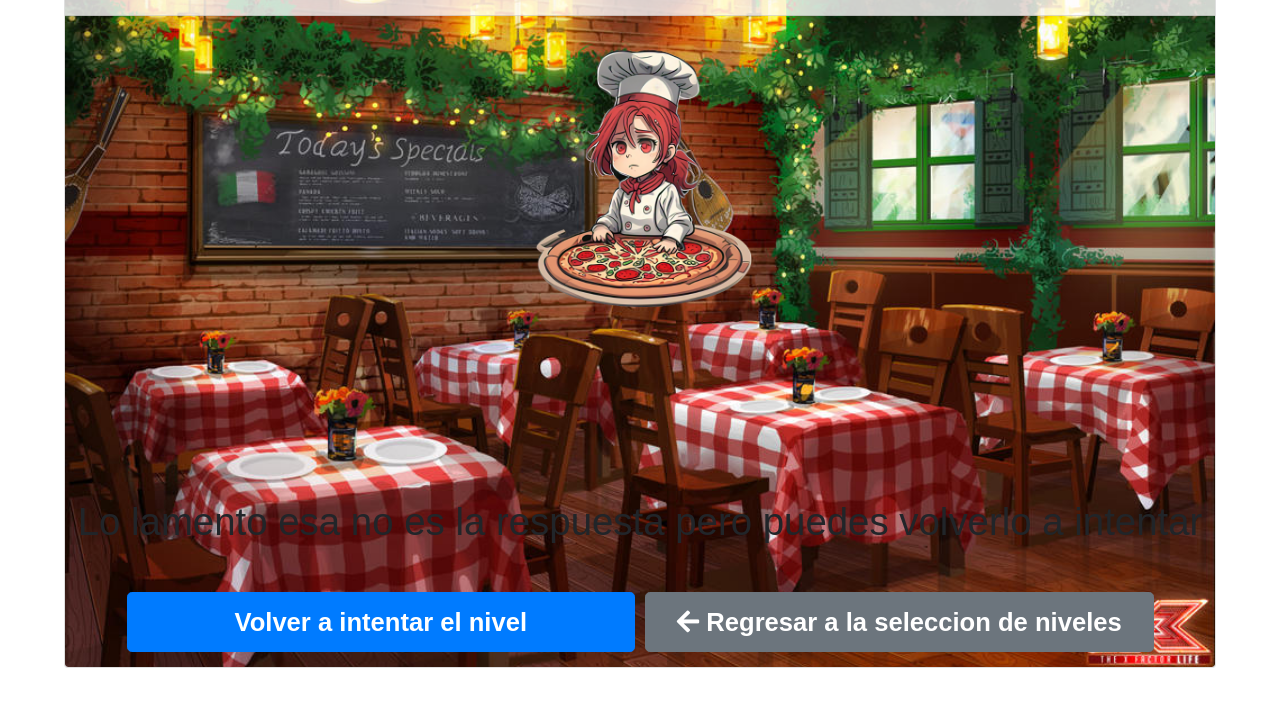
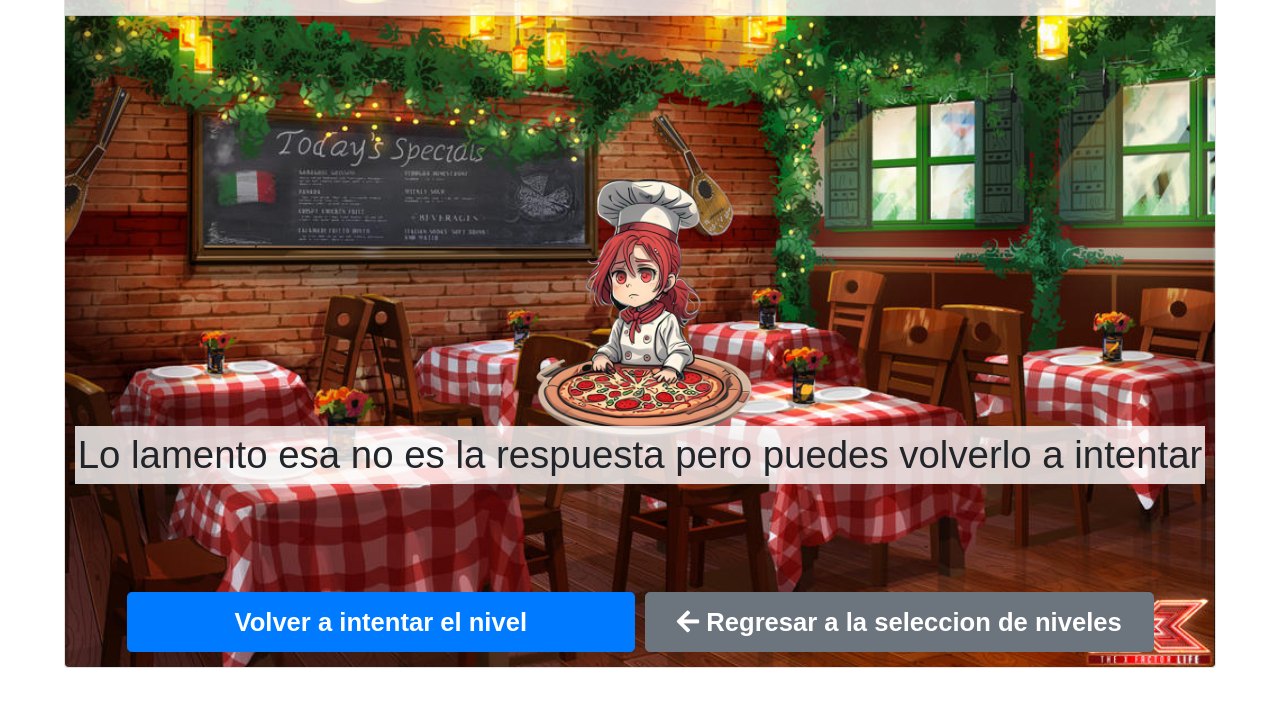
Before and after one commit to KevinSailema/Juego-usabilidad-y-accesibilidad, a plain HTML site: page nivelfallido.html in a window 1280 px wide. Shown: the part 92-798 px from the top of the page. Drawn offline with nearby package versions, Linux system fonts and the light colour scheme.

Commit message:
Correccion bugs xd

```diff
--- a/css/nivel1.css
+++ b/css/nivel1.css
@@ -71,12 +71,23 @@
     font-size: 2vw;
 }
 
+/* .card-body{
+    background-color: rgba(255, 253, 253, 0.8);
+} */
 
+.espacio{
+    padding-top: 400px;
+}
 
 .card-body h1, .card-body h2 {
     background-color: rgba(255, 253, 253, 0.8);
     padding: 10px;
     display: inline-block;
+}
+
+.card-body p{
+    background-color: rgba(255, 253, 253, 0.8);
+
 }
 
 .pizza-img, .chef-img, .client-img {
--- a/nivelfallido.html
+++ b/nivelfallido.html
@@ -24,16 +24,19 @@
 
             <!-- Imagen de fondo -->
             <img src="assets/images/backgrond-level-1.jpg" alt="Fondo de selección de niveles un restaurante hermoso" class="card-img">
-            <img src="assets/images/sad_chef.png" alt="Imagen de la asistente del cheff triste" class="pizza-img" style="width: 22vw; top:32%">
+            <img src="assets/images/sad_chef.png" alt="Imagen de la asistente del cheff triste" class="pizza-img" style="width: 22vw; top:50%">
 
 
             <!-- Enunciado -->
-            <div class="card-body text-center">
+            <div class = "espacio">
 
-                <p>Lo lamento esa no es la respuesta pero puedes volverlo a intentar</p>
+                <div class="card-body text-center" >
 
-            </div>
+                    <p>Lo lamento esa no es la respuesta pero puedes volverlo a intentar</p >
 
+                </div>
+
+            </div >
             <!-- Opciones -->
             <div class="opciones">
                 <button class="btn btn-primary btn-lg" id="opcion-1" onclick="history.back()">Volver a intentar el nivel</button>
```
